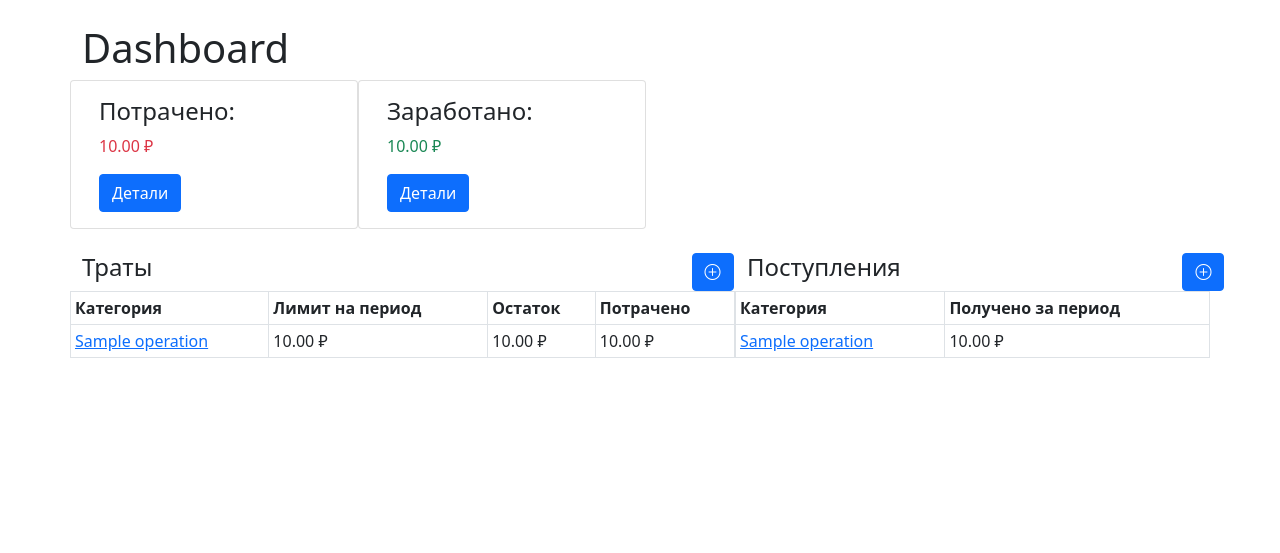
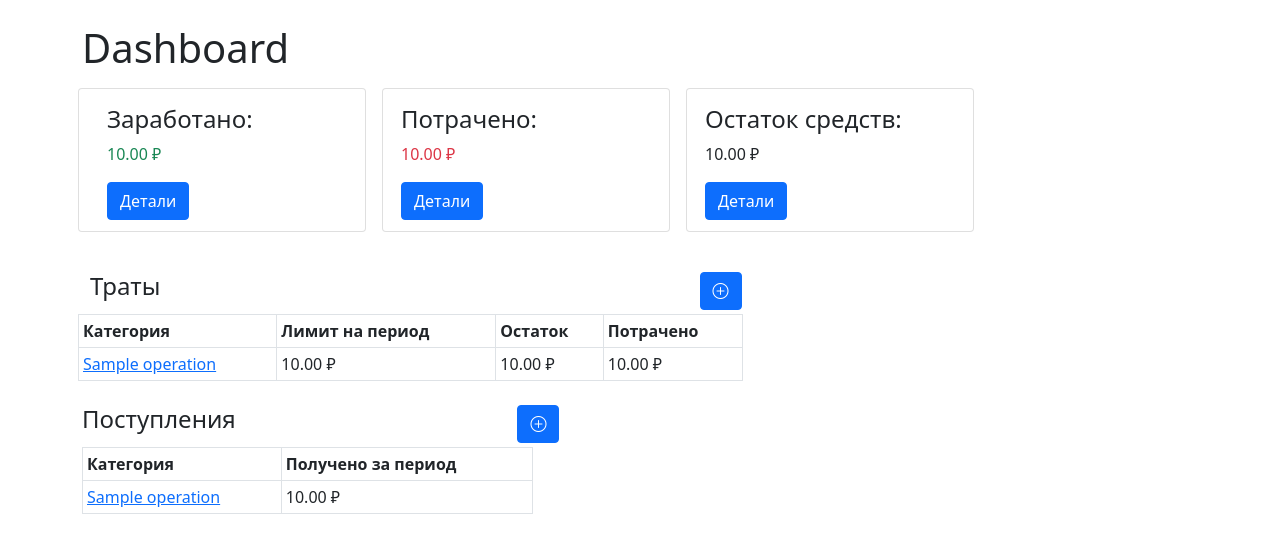
Before and after one commit to DarkwingDuck48/HomeSite, a Django app: template homesite/budget/templates/budget/dashboard.html in a window 1280 px wide. Shown: the part 56-609 px from the top of the page. Run offline with Django 5.2, Linux system fonts and the light colour scheme; the template is opened without the code that fills it: most values are stand-ins (such as "Sample title", 1, 10 or a date in 2020).

Commit message:
Add rest card, start separate logic into folder

```diff
--- /dev/null
+++ b/homesite/budget/logic/__init__.py
@@ -0,0 +1 @@
+from budget.logic.operations import *
--- a/homesite/budget/templates/budget/dashboard.html
+++ b/homesite/budget/templates/budget/dashboard.html
@@ -13,25 +13,33 @@
         <div class="col-9"><h1> Dashboard</h1></div>
     </div>
     <div class="row">
-        <div class="card" style="width: 18rem;">
+        <div class="card m-2" style="width: 18rem; height: 9rem;">
+            <div class="card-body">
+                <h4 class="card-title"> Заработано:</h4>
+                <p class="card-text"><font class="text-success">{{get_all_category.get_by_category__sum| floatformat:"2g"}} &#8381;</font></p>
+                <a href="#" class="btn btn-primary">Детали</a>
+            </div>
+        </div>
+        <div class="card m-2" style="width: 18rem; height: 9rem; padding-left: 2px">
             <div class="card-body">
                 <h4 class="card-title"> Потрачено:</h4>
                 <p class="card-text"><font class="text-danger">{{spend_all_category.spend_by_category__sum| floatformat:"2g"}} &#8381;</font></p>
                 <a href="#" class="btn btn-primary">Детали</a>
             </div>
         </div>
-        <div class="card" style="width: 18rem;">
+        <div class="card m-2" style="width: 18rem; height: 9rem; padding-left: 2px">
             <div class="card-body">
-                <h4 class="card-title"> Заработано:</h4>
-                <p class="card-text"><font class="text-success">{{get_all_category.get_by_category__sum| floatformat:"2g"}} &#8381;</font></p>
+                <h4 class="card-title"> Остаток средств:</h4>
+                <p class="card-text"><font class="text-block">{{rest_of_money| floatformat:"2g"}} &#8381;</font></p>
                 <a href="#" class="btn btn-primary">Детали</a>
             </div>
         </div>
+
     </div>
     </br>
     <div class="row">
-        <div class="col-7">
-            <div class="row">
+        <div class="col-7 m-2">
+            <div class="row  mb-1">
                 <div class="col-11">
                     <h4> Траты</h4>
                 </div>
@@ -57,13 +65,13 @@
             </div>
         </div>
         <div class="col-5">
-            <div class="row">
+            <div class="row mb-1">
                 <div class="col-11">
                     <h4> Поступления</h4>
                 </div>
                 <div class="col-1"><button type="button" class="btn btn-primary"> <i class="bi bi-plus-circle"></i></button></div>
             </div>
-            <div class="row">
+            <div class="rowo">
                 <table class="table table-bordered table-hover table-sm table-responsive">
                     <tr>
                         <th> Категория </th>
@@ -78,6 +86,4 @@
                 {% endfor %}
                 </table>
             </div>
-        </div>
-
 {% endblock content %}
```
Also changed, not shown: homesite/budget/logic/operations.py (added, +12 -0 lines), homesite/budget/templates/budget/edit_operation.html (added, +29 -0 lines), homesite/budget/views.py (+7 -6 lines), 1 other file.
